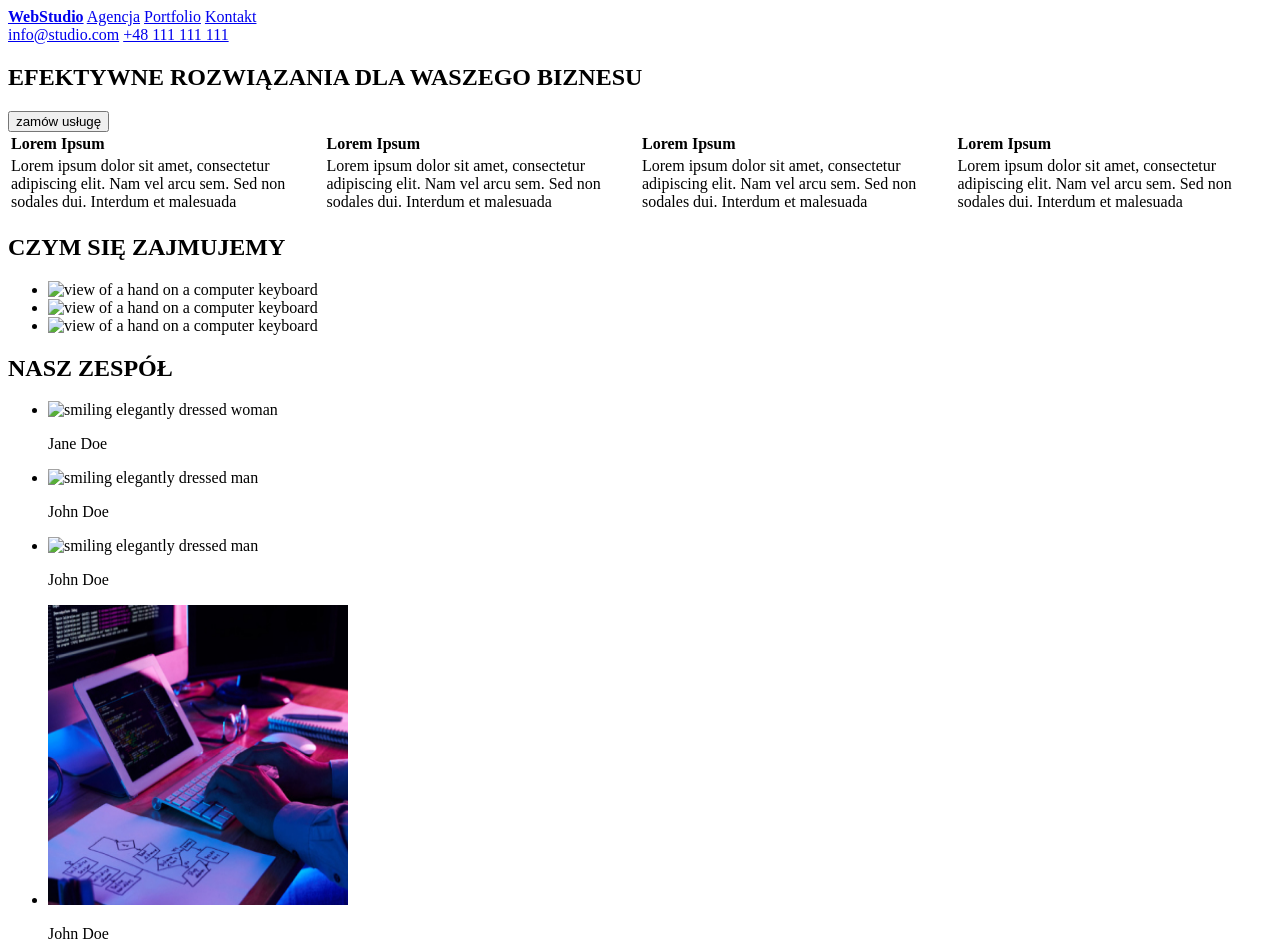
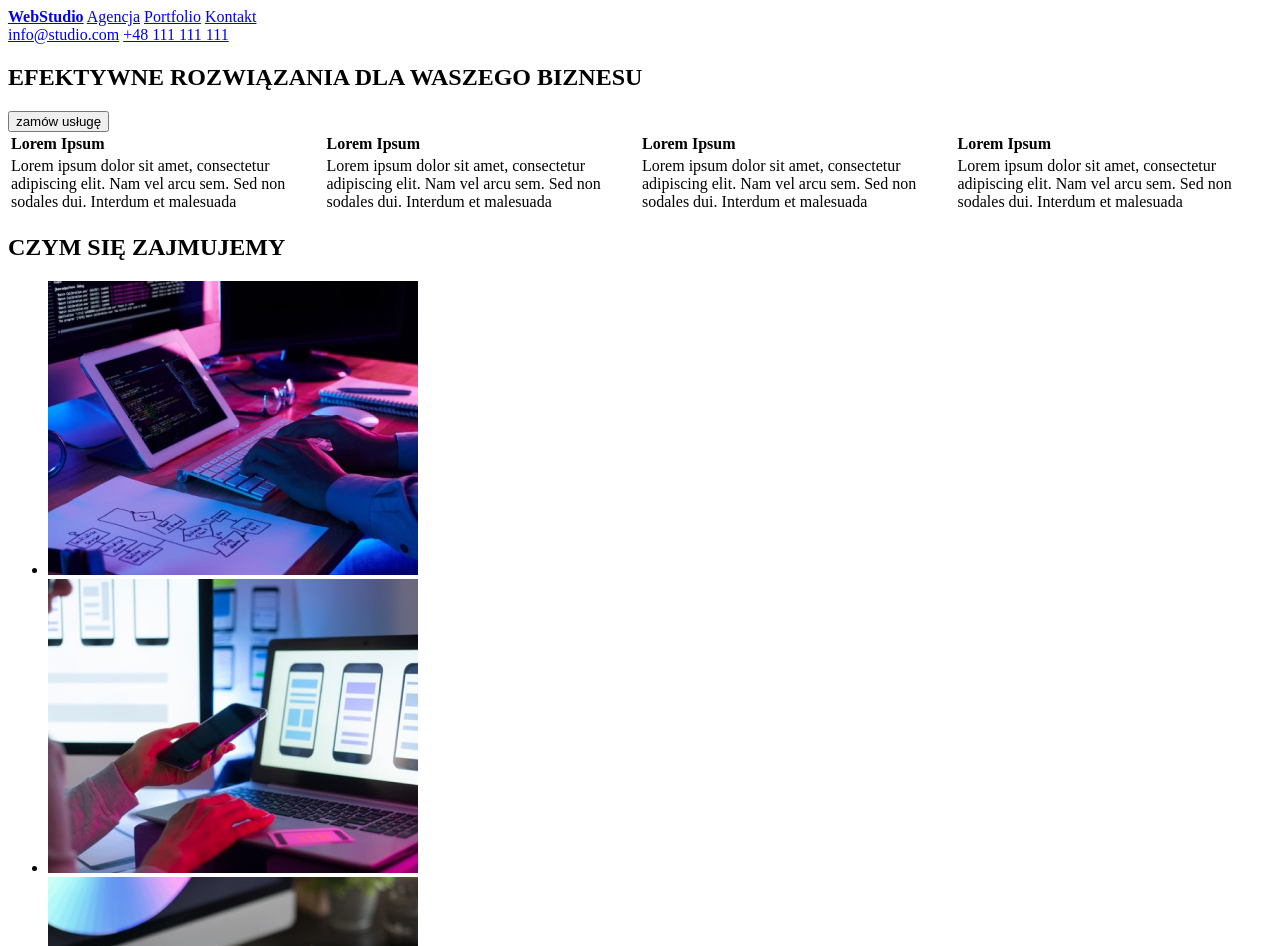
Before and after one commit to joannadomagala/goit-markup-hw-01, a plain HTML site: page index.html in a window 1280 px wide. Shown: the top 946 px of the page. Drawn offline with Linux system fonts and the light colour scheme.

Commit message:
complete

```diff
--- a/index.html
+++ b/index.html
@@ -1,12 +1,3 @@
-<!DOCTYPE html>
-<html lang="en">
-  <head>
-    <meta charset="UTF-8" />
-    <meta http-equiv="X-UA-Compatible" content="IE=edge" />
-    <meta name="viewport" content="width=device-width, initial-scale=1.0" />
-    <title>Studio</title>
-  </head>
-  <body>
 <!DOCTYPE html>
 <html lang="en">
   <head>
@@ -48,22 +39,23 @@
             <td><b>Lorem Ipsum</b></td>
             <td><b>Lorem Ipsum</b></td>
           </tr>
+
           <tr>
             <td>
-                  Lorem ipsum dolor sit amet, consectetur adipiscing elit. Nam
-                  vel arcu sem. Sed non sodales dui. Interdum et malesuada
+              Lorem ipsum dolor sit amet, consectetur adipiscing elit. Nam vel
+              arcu sem. Sed non sodales dui. Interdum et malesuada
             </td>
             <td>
-                  Lorem ipsum dolor sit amet, consectetur adipiscing elit. Nam
-                  vel arcu sem. Sed non sodales dui. Interdum et malesuada
+              Lorem ipsum dolor sit amet, consectetur adipiscing elit. Nam vel
+              arcu sem. Sed non sodales dui. Interdum et malesuada
             </td>
             <td>
-                  Lorem ipsum dolor sit amet, consectetur adipiscing elit. Nam
-                  vel arcu sem. Sed non sodales dui. Interdum et malesuada
+              Lorem ipsum dolor sit amet, consectetur adipiscing elit. Nam vel
+              arcu sem. Sed non sodales dui. Interdum et malesuada
             </td>
             <td>
-                  Lorem ipsum dolor sit amet, consectetur adipiscing elit. Nam
-                  vel arcu sem. Sed non sodales dui. Interdum et malesuada
+              Lorem ipsum dolor sit amet, consectetur adipiscing elit. Nam vel
+              arcu sem. Sed non sodales dui. Interdum et malesuada
             </td>
           </tr>
         </table>
@@ -74,26 +66,26 @@
         <ul>
           <li>
             <img
-                  src="./images/img_(1).jpg"
+              src="images/img-work-1.jpg"
               alt="view of a hand on a computer keyboard"
-                  width="300"
-                  height="300"
+              width="370"
+              height="294"
             />
           </li>
           <li>
             <img
-                  src="./images/img_(2).jpg"
-                  alt="view of a hand on a computer keyboard"
-                  width="300"
-                  height="300"
+              src="images/img-work-2.jpg"
+              alt="man uses phone and computer"
+              width="370"
+              height="294"
             />
           </li>
           <li>
             <img
-                  src="./images/img_(3).jpg"
-                  alt="view of a hand on a computer keyboard"
-                  width="300"
-                  height="300"
+              src="images/img-work-3.jpg"
+              alt="tablet view with color palette"
+              width="370"
+              height="294"
             />
           </li>
         </ul>
@@ -104,39 +96,52 @@
         <ul>
           <li>
             <img
-                  src="./images/img(1).jpg"
+              src="images/JohnDoe-1.jpg"
+              alt="smiling elegantly dressed man"
+              width="270"
+              height="260"
+            />
+            <div>
+              <strong>John Doe</strong>
+              Product designer
+            </div>
+          </li>
+
+          <li>
+            <img
+              src="images/JaneDoe-2.jpg"
               alt="smiling elegantly dressed woman"
-                  width="300"
-                  height="300"
+              width="270"
+              height="260"
             />
-                <p>Jane Doe</p>
+            <div>
+              <strong>Jane Doe</strong>
+              Frontend Developer
+            </div>
           </li>
           <li>
             <img
-                  src="./images/img(2).jpg"
+              src="images/JohnDoe-3.jpg"
               alt="smiling elegantly dressed man"
-                  width="300"
-                  height="300"
+              width="270"
+              height="260"
             />
-                <p>John Doe</p>
+            <div>
+              <strong>John Doe</strong>
+              Marketing
+            </div>
           </li>
           <li>
             <img
-                  src="./images/img(3).jpg"
-                  alt="smiling elegantly dressed man"
-                  width="300"
-                  height="300"
+              src="images/JohnDoe-4.jpg"
+              alt="smiling man wearing a black t-shirt"
+              width="270"
+              height="260"
             />
-                <p>John Doe</p>
-              </li>
-              <li>
-                <img
-                  src="./images/img.jpg"
-                  alt="smiling elegantly dressed man"
-                  width="300"
-                  height="300"
-                />
-                <p>John Doe</p>
+            <div>
+              <strong>John Doe</strong>
+              UI Designer
+            </div>
           </li>
         </ul>
       </section>
@@ -155,5 +160,3 @@
     </footer>
   </body>
 </html>
-  </body>
-</html>
```
Also changed, not shown: images/JaneDoe-2.jpg (added), images/JohnDoe-1.jpg (added), images/JohnDoe-3.jpg (added), images/JohnDoe-4.jpg (added), images/img (1).jpg (deleted), images/img (2).jpg (deleted), images/img (3).jpg (deleted), images/img (4).jpg (deleted), images/img (5).jpg (deleted), images/img (6).jpg (deleted), images/img-work-1.jpg (added), images/img-work-2.jpg (added), images/img-work-3.jpg (added), images/img.jpg (deleted). Lines whose indentation alone changed are shown as unchanged.
